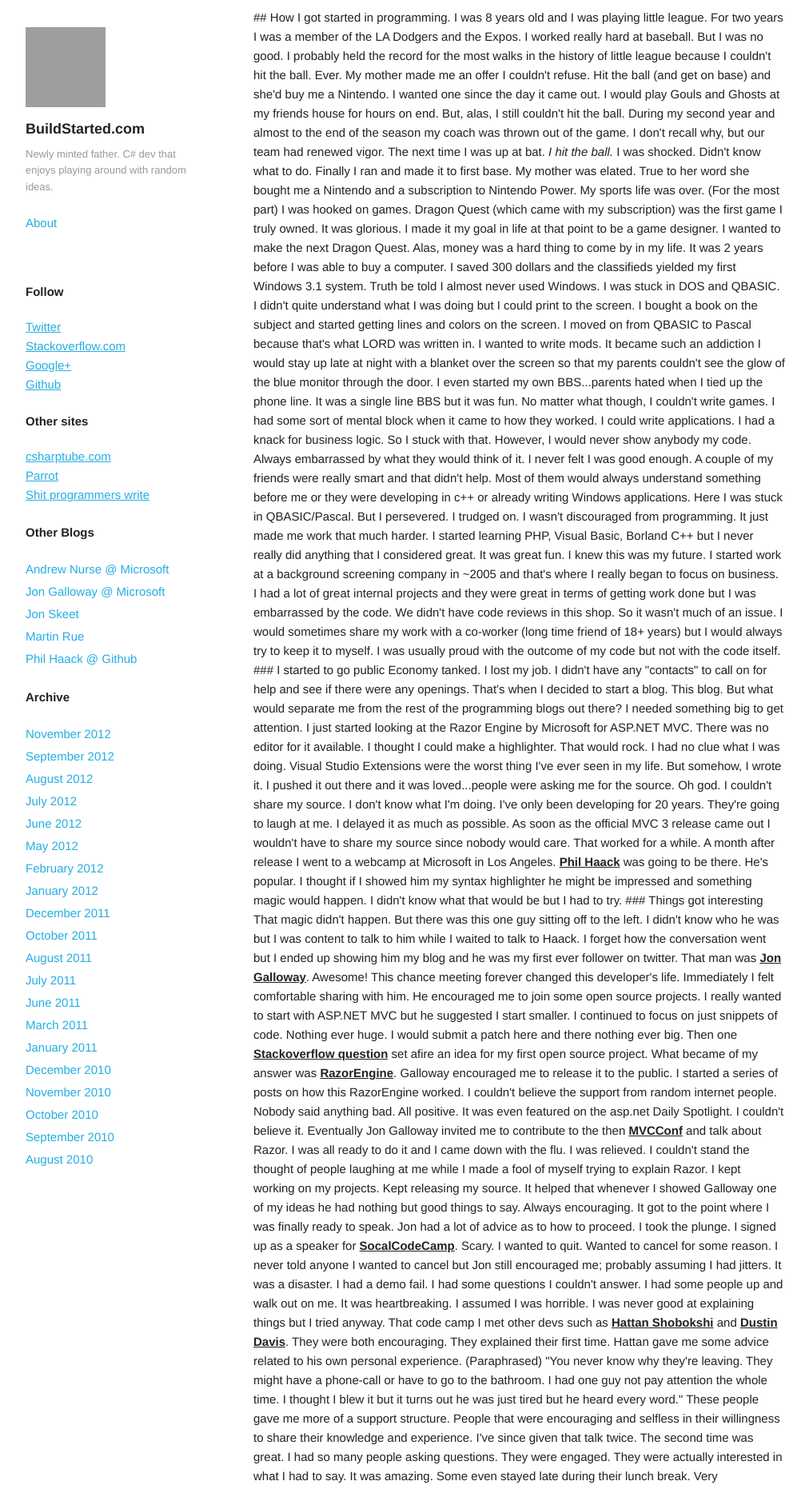
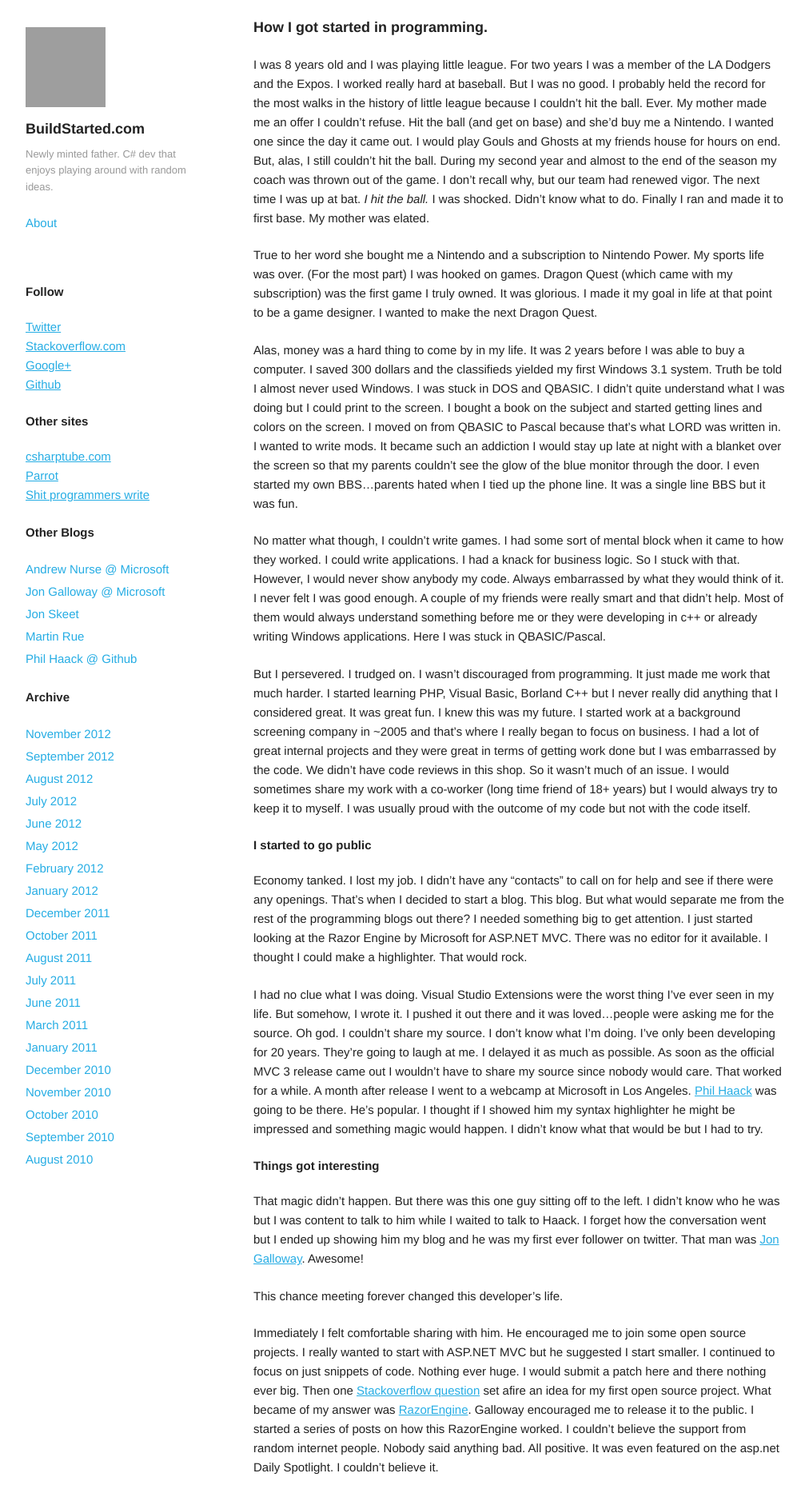
Before and after one commit to Buildstarted/buildstarted.com, a Jekyll site: the page built from _posts/2012-08-28-how-i-learned-to-stop-worrying-and-love-my-community.md, in a window 1280 px wide. Shown: the top 1862 px of the page at 80% size, without its empty margins (133-1145 px from the left). Built offline with Jekyll 4.4.1, drawn with Linux system fonts in a browser that asks for light colours; nearby versions of some CDN libraries; Markdown is read by kramdown in place of the engine named in the settings; some of the changed text lies outside the part shown; grey boxes are pictures that could not be loaded.

Commit message:
removed article tag

```diff
--- a/_posts/2012-08-28-how-i-learned-to-stop-worrying-and-love-my-community.md
+++ b/_posts/2012-08-28-how-i-learned-to-stop-worrying-and-love-my-community.md
@@ -3,13 +3,6 @@ layout: default
 title: How I learned to stop worrying and love my community
 ---
 
-<style type="text/css">
-    article a {
-        color: #222;
-        font-weight:bold;
-    }
-</style>
-<article>
 ##How I got started in programming.
 
 I was 8 years old and I was playing little league. For two years I was a member of the LA Dodgers and the Expos. I worked really hard at baseball. But I was no good. I probably held the record for the most walks in the history of little league because I couldn't hit the ball. Ever. My mother made me an offer I couldn't refuse. Hit the ball (and get on base) and she'd buy me a Nintendo. I wanted one since the day it came out. I would play Gouls and Ghosts at my friends house for hours on end. But, alas, I still couldn't hit the ball. During my second year and almost to the end of the season my coach was thrown out of the game. I don't recall why, but our team had renewed vigor. The next time I was up at bat. <em>I hit the ball.</em> I was shocked. Didn't know what to do. Finally I ran and made it to first base. My mother was elated.
@@ -51,4 +44,3 @@ I've tried to take my experience and help others. I hope that I've accomplished
 If you're just starting out or you've been programming for 20+ years it can be scary to share your code with others. I hope I can encourage some of you to share your code. Share ideas. Make friends. Take that step. You never know where it might lead but it will lead nowhere if you don't take a chance.
 
 <strong>-Ben Dornis</strong>
-</article>
```
